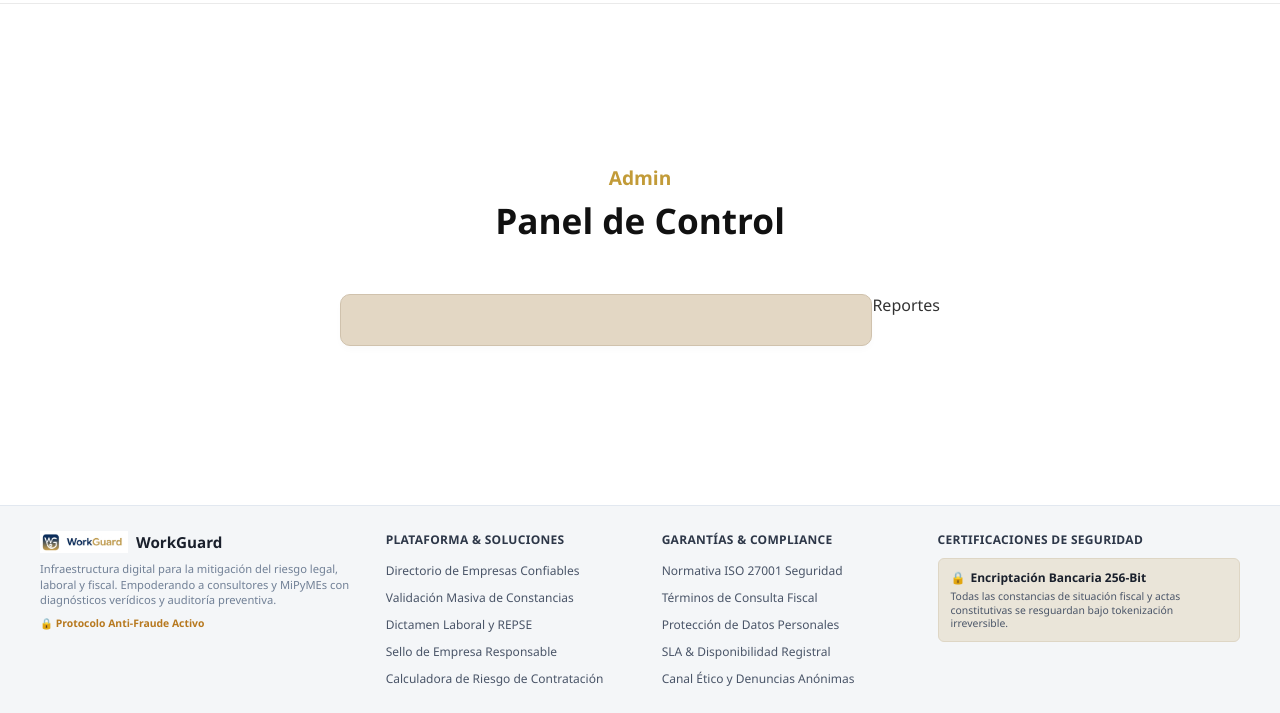
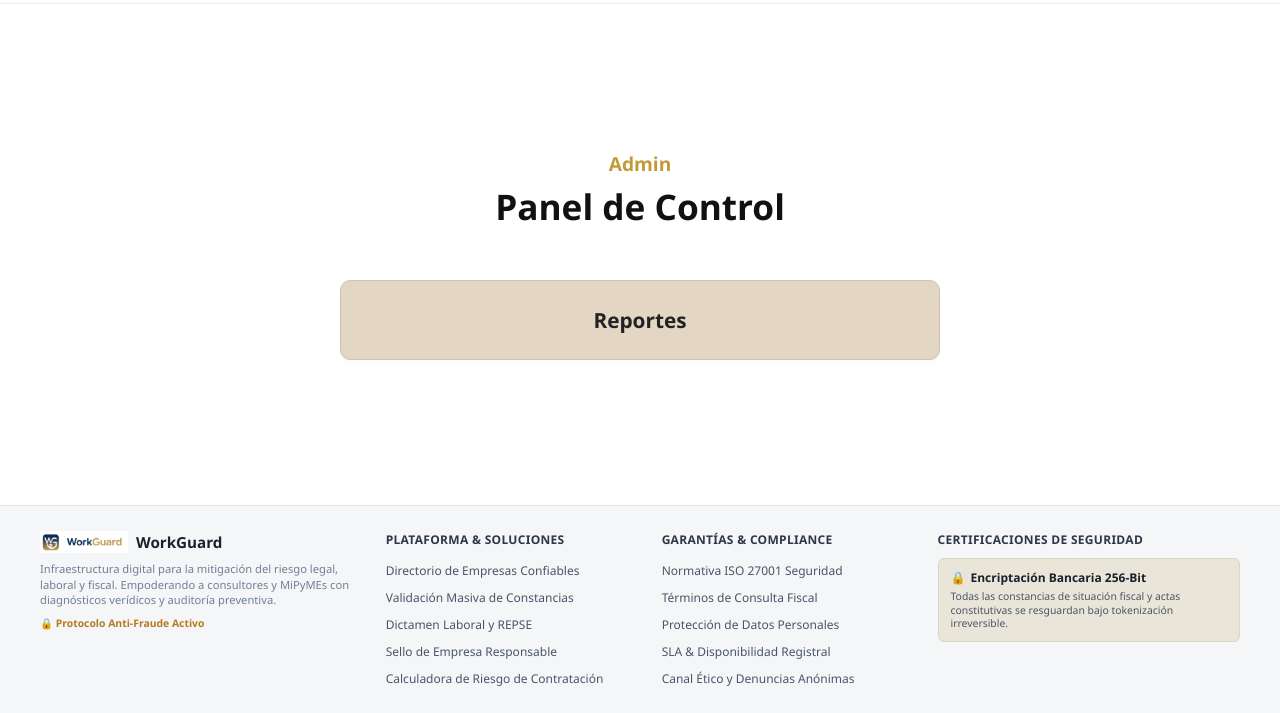
Before and after one commit to Jacky00985/Proyectos-PW-Github, a website: page reportes/admin/dashboard-admin.html in a window 1280 px wide. Shown: the part 87-800 px from the top of the page. Drawn offline with Linux system fonts and the light colour scheme.

Commit message:
arreglos

```diff
--- a/reportes/admin/dashboard-admin.html
+++ b/reportes/admin/dashboard-admin.html
@@ -24,12 +24,15 @@
         </div>
 
         <!-- BOTÓN / TARJETA DE REPORTES -->
-        <div class="dashboard-grid">
-            <a href="/admin/reportes" class="report-card"></a>
-            <span>Reportes</span>
-            </a>
-        </div>
+<div class="dashboard-grid">
+    <a href="/reportes/admin/dashreportes.html" class="report-card">
+        <span>Reportes</span>
+    </a>
+</div>
+
+
     </main>
+
 
     <!-- FOOTER INSTITUCIONAL -->
     <footer class="admin-footer">
--- a/server.js
+++ b/server.js
@@ -290,3 +290,5 @@ const PORT = process.env.PORT || 3001;
 app.listen(PORT, () => {
     console.log(`Servidor corriendo en http://localhost:${PORT}/login`);
 });
+
+// http://localhost:3001/consultor/dashboard?id=1
```
Also changed, not shown: reportes/consultor/dashboard-consultor.html (+1 -1 lines).
